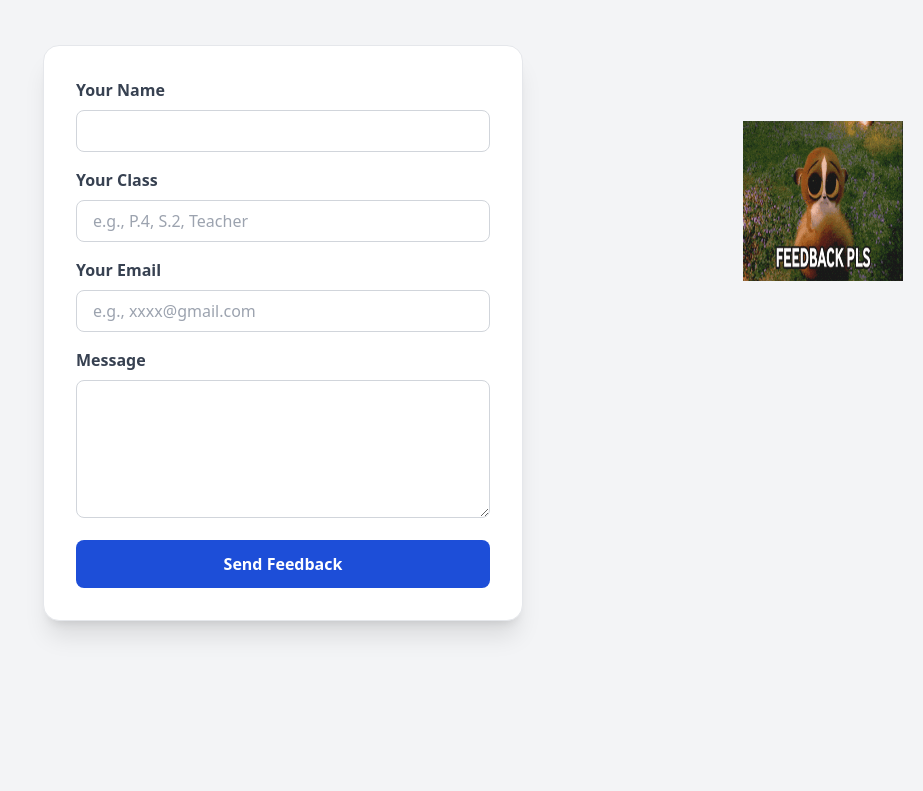
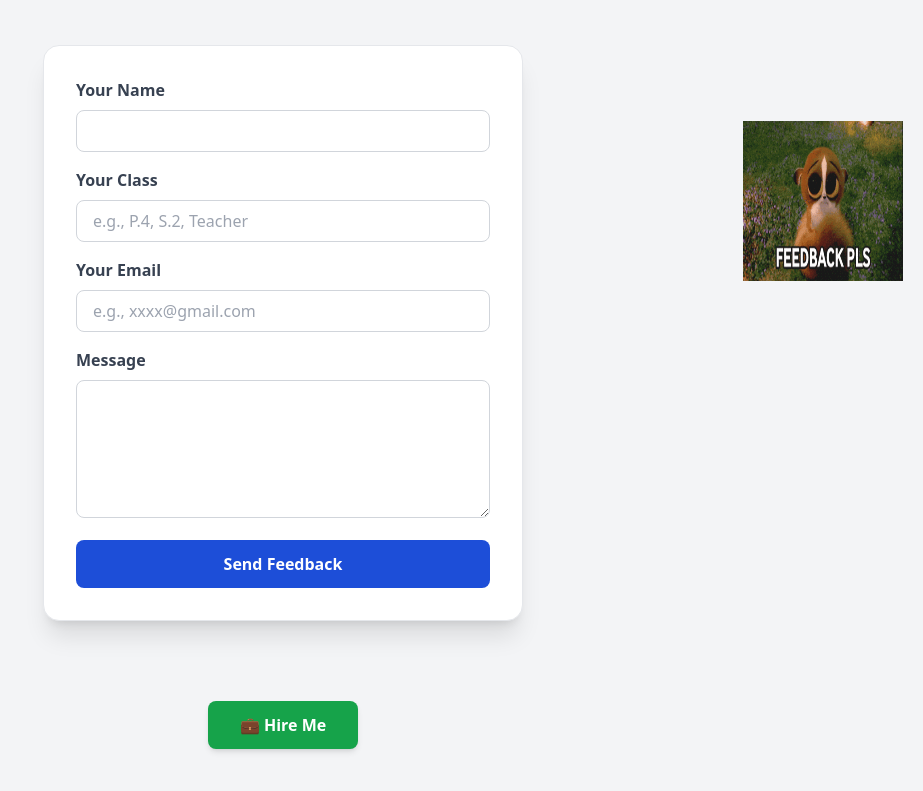
Before and after one commit to ai-teacher256/ai-teacher256.github.io, a plain HTML site: page feedback.html in a window 1280 px wide. Shown: the part 499-1290 px from the top of the page, without its empty margins (357-1280 px from the left). Before the commit the page ends 1200 px from the top, so only its background shows below. Drawn offline with nearby package versions, Linux system fonts and the light colour scheme.

Commit message:
Add files via upload

```diff
--- a/feedback.html
+++ b/feedback.html
@@ -17,7 +17,7 @@
   <!-- Navigation -->
   <nav class="bg-blue-600 text-white flex justify-center space-x-8 py-4 shadow-md">
     <a href="index.html" class="hover:underline">Home</a>
-	<a href="notes.html" class="hover:underline">Notes</a>
+    <a href="notes.html" class="hover:underline">Notes</a>
     <a href="feedback.html" class="hover:underline font-bold">Feedback</a>
     <a href="about.html" class="hover:underline">About</a>
   </nav>
@@ -62,6 +62,14 @@
     </form>
   </section>
 
+  <!-- Hire Me Button -->
+  <div class="text-center mb-16">
+    <a href="hire-me.html"
+       class="inline-block bg-green-600 hover:bg-green-700 text-white font-semibold px-8 py-3 rounded-lg shadow-md transition">
+      💼 Hire Me
+    </a>
+  </div>
+
   <!-- Feedback GIF in Bottom Corner -->
   <img src="feedback.gif" alt="Feedback Animation"
        class="fixed bottom-5 right-5 w-40 h-40 z-0 opacity-90">
```
